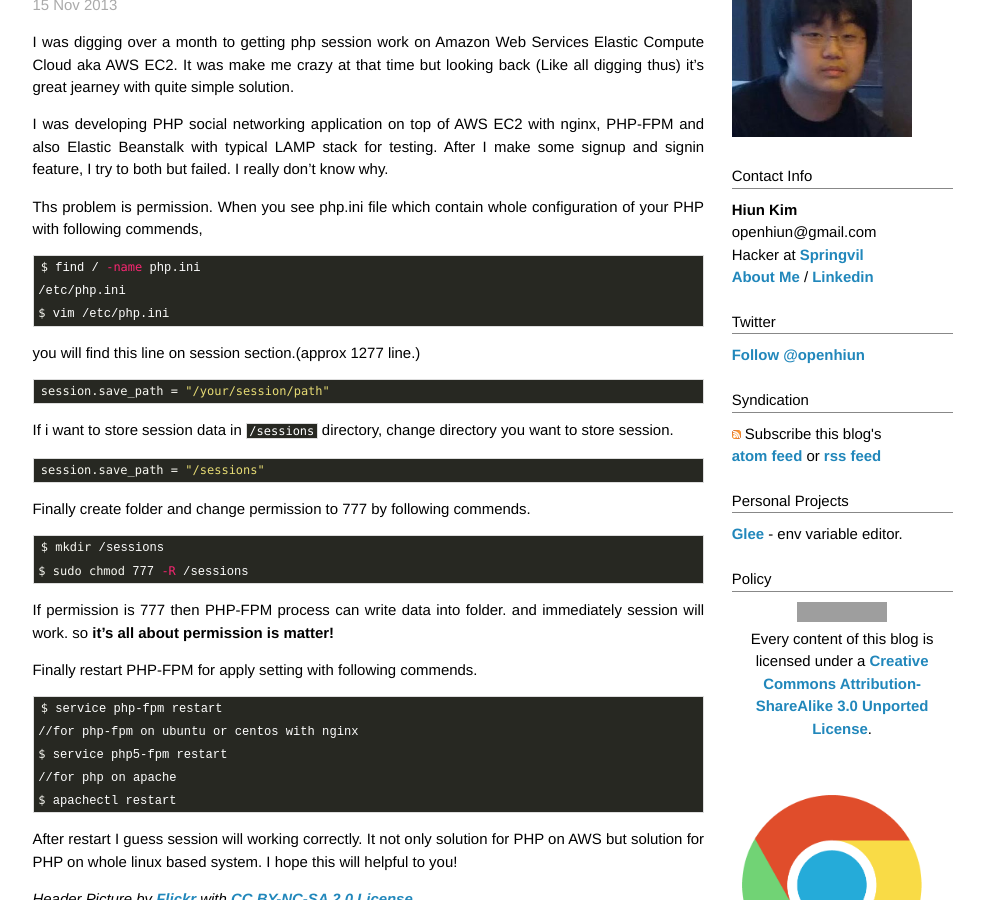
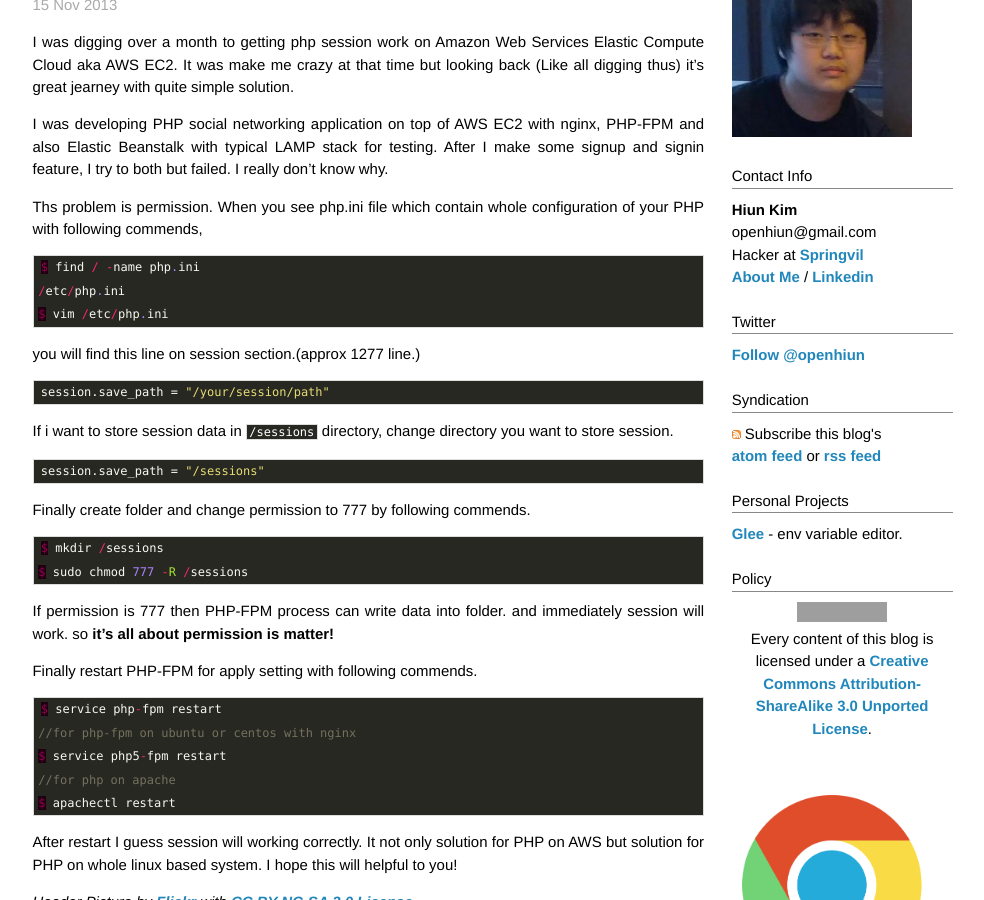
Before and after one commit to Gorski4123/openhiun.github.com, a Jekyll site: the page built from _posts/2013-11-15-php-session-on-aws.md, in a window 1280 px wide and 900 px high, scrolled down 431 px. Shown: the whole window, without its empty margins (160-1144 px from the left). Built offline with Jekyll 4.4.1, drawn with Linux system fonts in a browser that asks for light colours; Markdown is read by kramdown in place of the engine named in the settings; comment, search, counter and statistics services are not loaded; grey boxes are pictures that could not be loaded.

Commit message:
Update 2013-11-15-php-session-on-aws.md

```diff
--- a/_posts/2013-11-15-php-session-on-aws.md
+++ b/_posts/2013-11-15-php-session-on-aws.md
@@ -14,7 +14,7 @@ LAMP stack for testing. After I make some signup and signin feature, I try to bo
 
 Ths problem is permission. When you see php.ini file which contain whole configuration of your PHP with following commends,
 
-{% highlight bash %}
+{% highlight php %}
 $ find / -name php.ini
 /etc/php.ini
 $ vim /etc/php.ini
@@ -34,7 +34,7 @@ session.save_path = "/sessions"
 
 Finally create folder and change permission to 777 by following commends.
 
-{% highlight bash %}
+{% highlight php %}
 $ mkdir /sessions
 $ sudo chmod 777 -R /sessions
 {% endhighlight %}
@@ -43,7 +43,7 @@ If permission is 777 then PHP-FPM process can write data into folder. and immedi
 so **it's all about permission is matter!**
 
 Finally restart PHP-FPM for apply setting with following commends.
-{% highlight bash %}
+{% highlight php %}
 $ service php-fpm restart
 //for php-fpm on ubuntu or centos with nginx
 $ service php5-fpm restart
```
